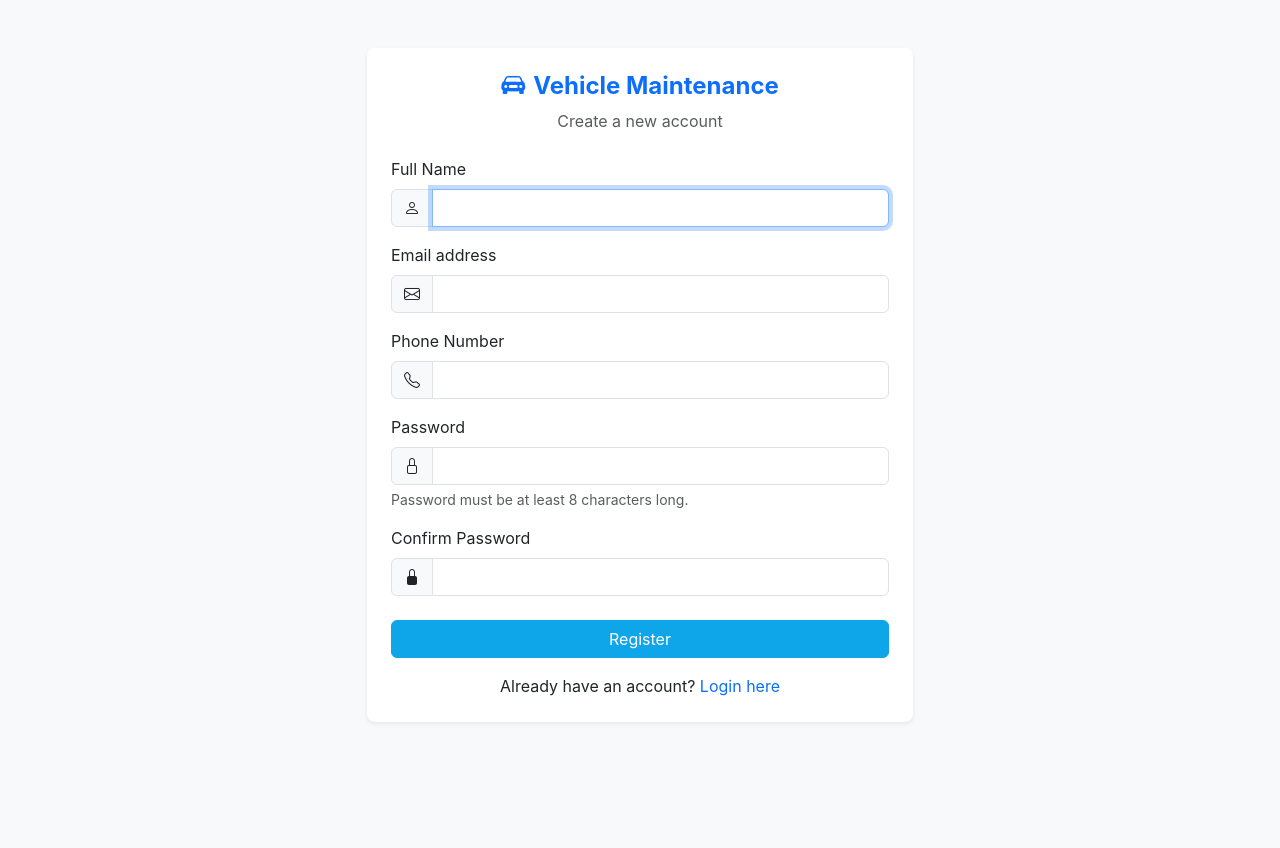
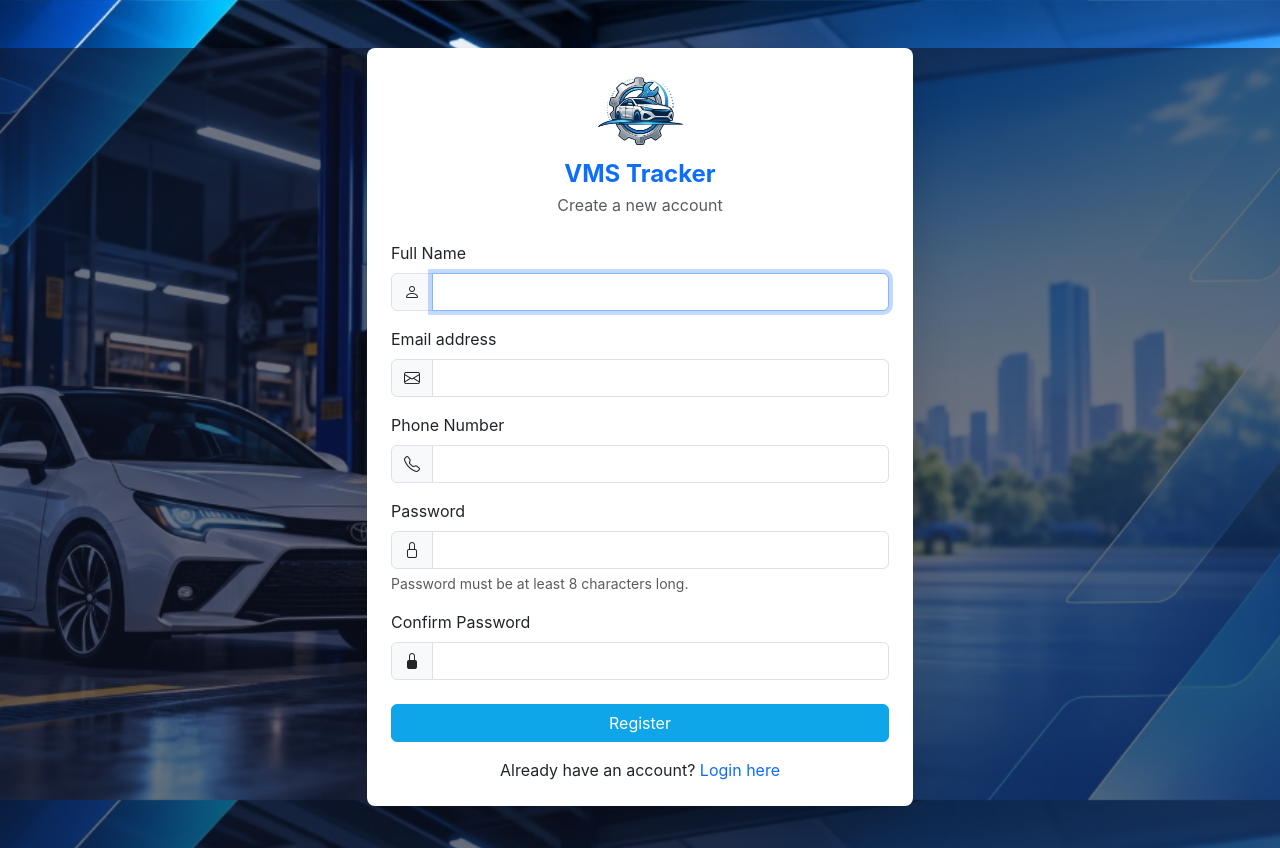
Before and after one commit to JeriStack/Vehicle-Maintenance-Service-Tracking-System, a PHP site: page /auth/register.php in a window 1280 px wide. Before the commit the page ends 723 px from the top, so only its background shows below. Run offline with PHP 8.4, Linux system fonts and the light colour scheme.

Commit message:
Add Background image for Login and Register form also logo

```diff
--- a/assets/css/style.css
+++ b/assets/css/style.css
@@ -157,3 +157,24 @@ body.sb-sidenav-toggled #wrapper #sidebar-wrapper {
     background-color: #0284c7;
     border-color: #0284c7;
 }
+
+/* Authentication Pages Background */
+body.auth-bg {
+    background: url('../images/auth-bg.jpg') no-repeat center center fixed;
+    background-size: cover;
+    position: relative;
+    min-height: 100vh;
+}
+
+body.auth-bg::before {
+    content: '';
+    position: absolute;
+    top: 0; right: 0; bottom: 0; left: 0;
+    background: rgba(15, 23, 42, 0.6); /* Navy tint overlay */
+    z-index: -1;
+}
+
+body.auth-bg .container {
+    position: relative;
+    z-index: 1;
+}
--- a/auth/register.php
+++ b/auth/register.php
@@ -23,14 +23,15 @@ if (empty($_SESSION['csrf_token'])) {
     <link href="https://cdn.jsdelivr.net/npm/bootstrap-icons@1.10.5/font/bootstrap-icons.css" rel="stylesheet">
     <link href="<?php echo BASE_URL; ?>assets/css/style.css" rel="stylesheet">
 </head>
-<body class="bg-light">
+<body class="auth-bg">
     <div class="container">
         <div class="row justify-content-center mt-5 mb-5">
             <div class="col-md-6">
-                <div class="card shadow-sm border-0 rounded-3">
+                <div class="card shadow-lg border-0 rounded-3 bg-white">
                     <div class="card-body p-4">
                         <div class="text-center mb-4">
-                            <h4 class="fw-bold text-primary"><i class="bi bi-car-front-fill me-2"></i>Vehicle Maintenance</h4>
+                            <img src="<?php echo BASE_URL; ?>assets/images/logo.png" alt="VMS Tracker Logo" class="img-fluid mb-2" style="max-height: 80px;">
+                            <h4 class="fw-bold text-primary mb-1">VMS Tracker</h4>
                             <p class="text-muted">Create a new account</p>
                         </div>
 
```
Also changed, not shown: auth/login.php (+4 -3 lines), includes/sidebar.php (+7 -4 lines), assets/images/auth-bg.jpg (added), assets/images/logo.png.
